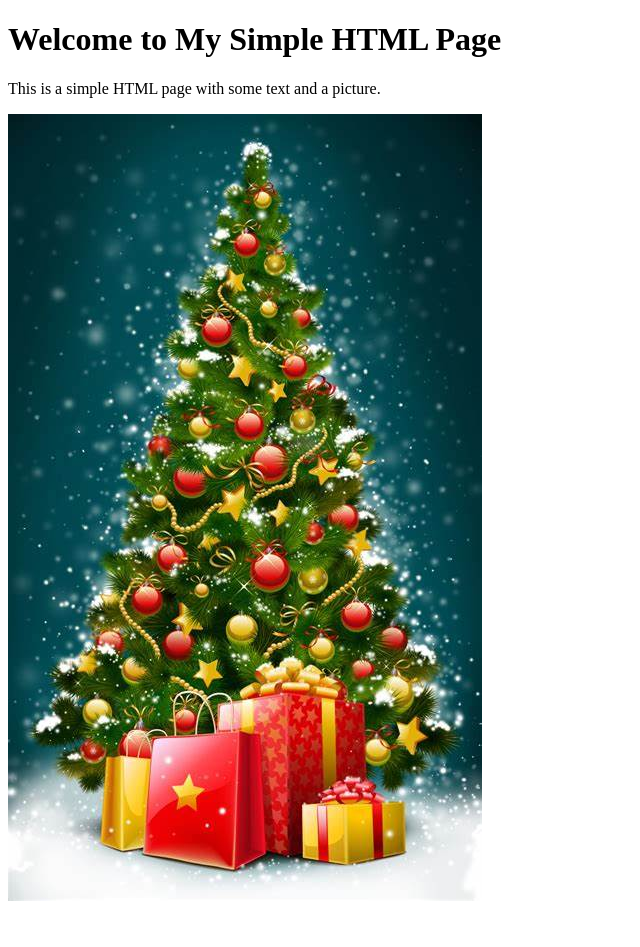
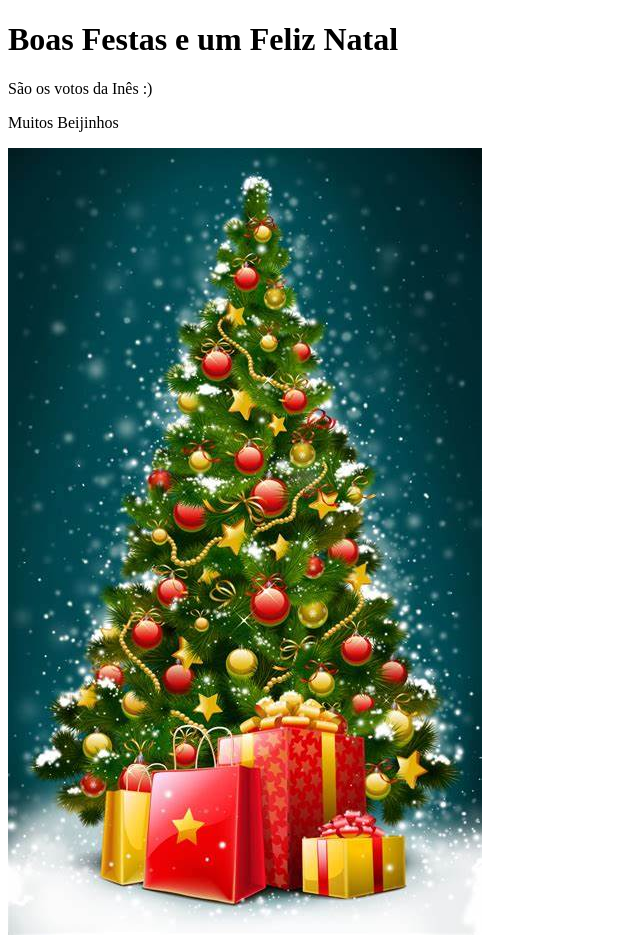
Before and after one commit to paulo-m-vieira-alb/ibreda.github.io, a plain HTML site: page index.html in a window 1280 px wide. Shown: the whole page, without its empty margins (0-640 px from the left). Before the commit the page ends 913 px from the top, so only its background shows below. Drawn offline with Linux system fonts and the light colour scheme.

Commit message:
Update index.html

```diff
--- a/index.html
+++ b/index.html
@@ -6,8 +6,9 @@
     <title>Simple HTML Page</title>
 </head>
 <body>
-    <h1>Welcome to My Simple HTML Page</h1>
-    <p>This is a simple HTML page with some text and a picture.</p>
+    <h1>Boas Festas e um Feliz Natal</h1>
+    <p>São os votos da Inês :)</p>
+    <p>Muitos Beijinhos</p>
     <img src="natal.jpg" alt="Sample Image">
 </body>
 </html>
```
